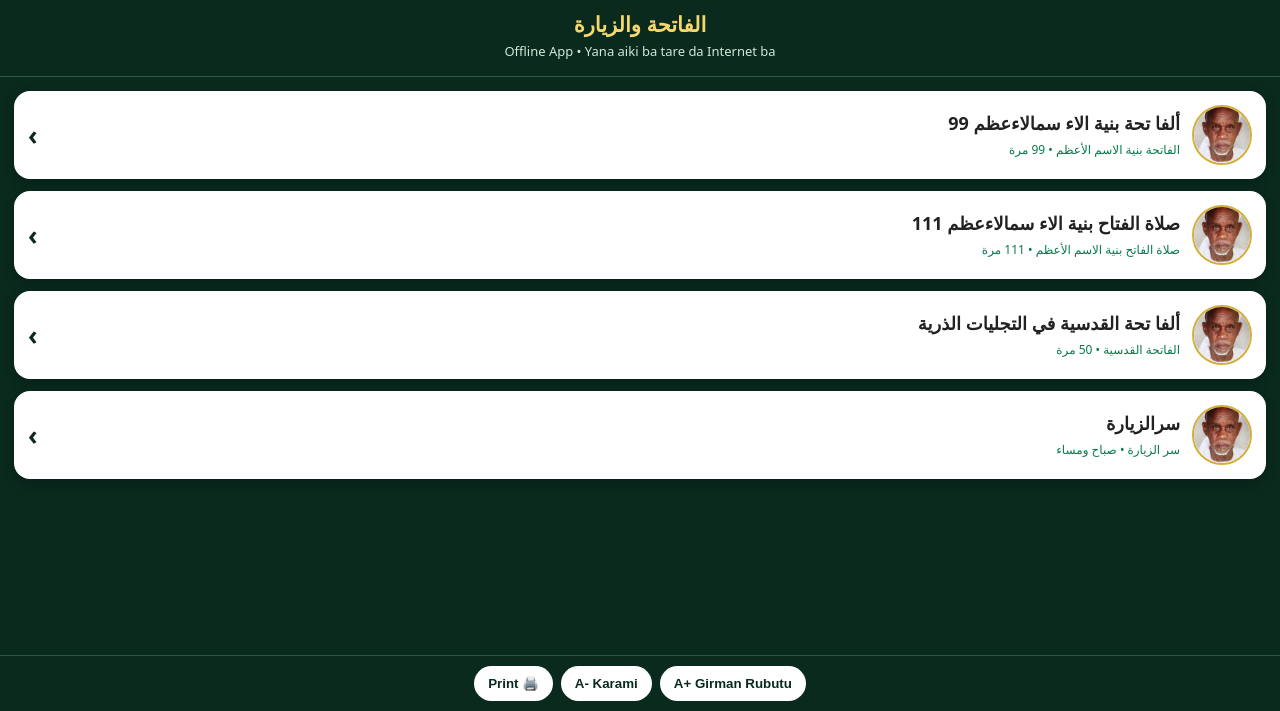
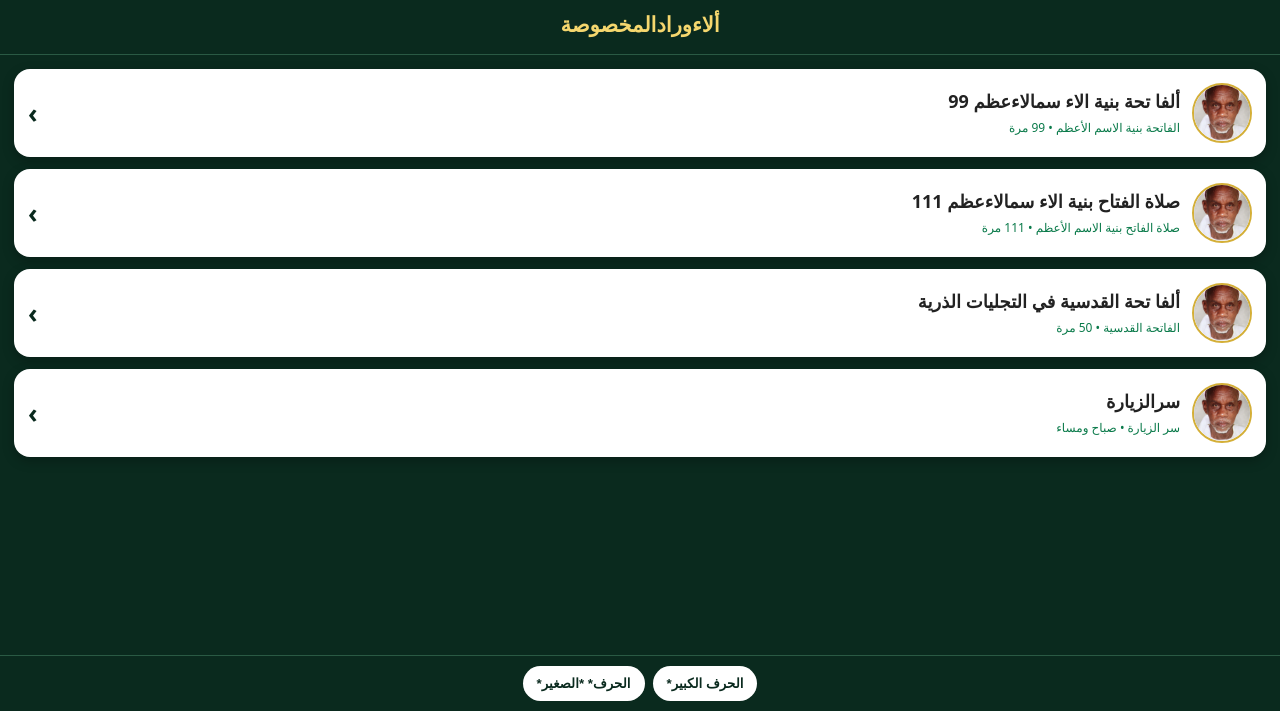
Before and after one commit to professor-mss/MSSTEST002, a plain HTML site: page index.html in a window 1280 px wide. Shown: the part 89-800 px from the top of the page. Drawn offline with Linux system fonts and the light colour scheme.

Commit message:
Update index.html

```diff
--- a/index.html
+++ b/index.html
@@ -3,7 +3,7 @@
 <head>
 <meta charset="UTF-8">
 <meta name="viewport" content="width=device-width,initial-scale=1">
-<title>الفاتحة والزيارة</title>
+<title>ألا ءورادالمخصوصة</title>
 <link rel="manifest" href="manifest.json">
 <link rel="icon" href="icon.jpg">
 <meta name="theme-color" content="#0a2a1e">
@@ -37,14 +37,14 @@ header p{font-size:13px;color:#cfe8d8;margin:4px 0 0}
 <!-- WELCOME ALERT 2 SEC -->
 <div id="splash">
   <img src="icon.jpg" alt="Icon">
-  <h1>الفاتحة والزيارة</h1>
-  <p>Welcome • Barka da Zuwa</p>
+  <h1>ألاءورادالمخصوصة</h1>
+
 </div>
 
 <header>
   <img src="icon.jpg" alt="Icon">
-  <h1>الفاتحة والزيارة</h1>
-  <p>Offline App • Yana aiki ba tare da Internet ba</p>
+  <h1>ألاءورادالمخصوصة</h1>
+
 </header>
 
 <div class="list" id="list"></div>
@@ -56,9 +56,9 @@ header p{font-size:13px;color:#cfe8d8;margin:4px 0 0}
 </div>
 
 <div class="tools">
-  <button onclick="changeSize(2)">A+ Girman Rubutu</button>
-  <button onclick="changeSize(-2)">A- Karami</button>
-  <button onclick="window.print()">🖨️ Print</button>
+  <button onclick="changeSize(2)"> الحرف الكبير* </button>
+  <button onclick="changeSize(-2)">الحرف* *الصغير* </button>
+
 </div>
 
 <script>
```
